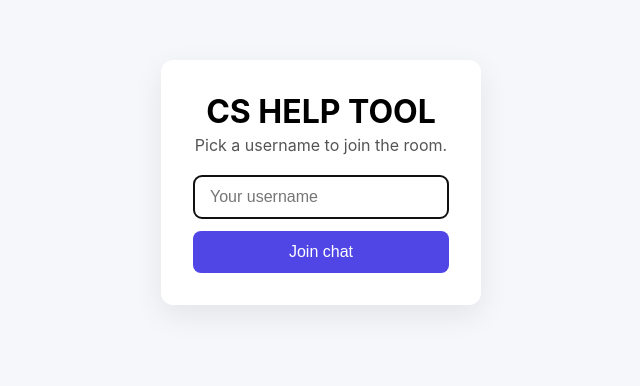
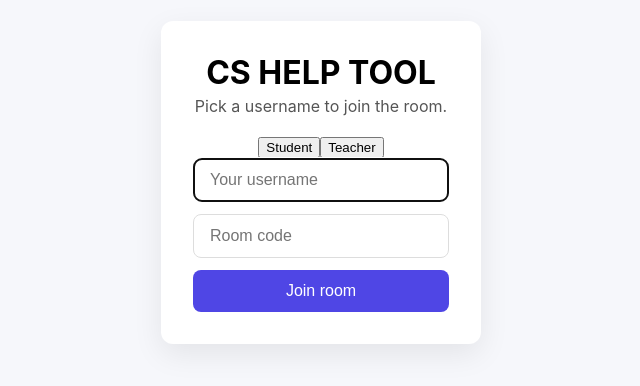
Before and after one commit to nnechi/CS-472, a React (Vite) app in the folder client/: page / in a window 1280 px wide. Shown: the part 218-604 px from the top of the page, without its empty margins (319-959 px from the left). Built offline with nearby package versions, Linux system fonts and the light colour scheme; no server answers; the HTML template or start-up script is replaced by a standard one.

Commit message:
Add room functionality
Teacher Vs Student roles on login
Teachers make the room
Students join the room

```diff
--- a/client/src/App.tsx
+++ b/client/src/App.tsx
@@ -4,19 +4,19 @@ import Chat from "./components/Chat";
 import { socket } from "./socket";
 
 export default function App() {
-  const [username, setUsername] = useState<string | null>(null);
-
-  // Called by <Login> when the user submits a name.
-  const handleJoin = (name: string) => {
-    setUsername(name);
-    socket.connect(); // open the socket only after we have a username
+  const [session, setSession] = useState<Session | null>(null);
+// Called by <Login> when the user submits a name.
+  const handleJoin = (payload: Session) => {
+    setSession(payload);
+    socket.connect(); // open the socket after login
   };
 
+
   // Not logged in yet -> show the username picker.
-  if (!username) {
+  if (!session) {
     return <Login onJoin={handleJoin} />;
   }
 
   // Logged in -> show the chat room.
-  return <Chat username={username} />;
+  return <Chat session={session} />;
 }
--- a/client/src/components/Chat.tsx
+++ b/client/src/components/Chat.tsx
@@ -1,34 +1,44 @@
 import { FormEvent, useEffect, useRef, useState } from "react";
 import { socket } from "../socket";
-import { ChatMessage } from "../types";
+import { ChatMessage, Role } from "../types";
+import { Session } from "../App";
 
 interface ChatProps {
-  username: string;
+  session: Session;
 }
 
-export default function Chat({ username }: ChatProps) {
+export default function Chat({ session }: ChatProps) {
   const [messages, setMessages] = useState<ChatMessage[]>([]);
   const [text, setText] = useState("");
+  const [room, setRoom] = useState(session.room);
   const bottomRef = useRef<HTMLDivElement>(null);
 
   // Subscribe to socket events once, when this component mounts.
   useEffect(() => {
     // The server sends the recent history right after we connect.
+    const onJoined = (payload: { room: string; role: Role }) =>
+      setRoom(payload.room);
     const onHistory = (history: ChatMessage[]) => setMessages(history);
-
     // Every new message (from anyone) arrives here and is appended.
     const onMessage = (message: ChatMessage) =>
       setMessages((prev) => [...prev, message]);
 
+    socket.on("joined", onJoined);
     socket.on("chat history", onHistory);
     socket.on("chat message", onMessage);
 
-    // Clean up listeners so we don't stack duplicates on re-render.
+    socket.emit("join", {
+      username: session.username,
+      role: session.role,
+      room: session.room,
+    });
+
     return () => {
+      socket.off("joined", onJoined);
       socket.off("chat history", onHistory);
       socket.off("chat message", onMessage);
     };
-  }, []);
+  }, [session]);
 
   // Auto-scroll to the newest message whenever the list changes.
   useEffect(() => {
@@ -40,7 +50,7 @@ export default function Chat({ username }: ChatProps) {
     const trimmed = text.trim();
     if (!trimmed) return;
     // Send to the server; it will save + broadcast back to everyone (us included).
-    socket.emit("chat message", { username, text: trimmed });
+    socket.emit("chat message", { text: trimmed });
     setText("");
   };
 
@@ -48,14 +58,26 @@ export default function Chat({ username }: ChatProps) {
     <div className="chat">
       <header className="chat-header">
         <span>CS HELP TOOL</span>
-        <span className="chat-username">You are {username}</span>
+        <span className="chat-username">
+          {session.username} · {session.role}
+        </span>
       </header>
+
+      {/* Room banner: teachers share this code with their students. */}
+      <div className="room-banner">
+        Room code: <strong>{room || "…"}</strong>
+        {session.role === "teacher" && (
+          <span className="room-hint"> — share this with your students</span>
+        )}
+      </div>
 
       <ul className="messages">
         {messages.map((m, i) => (
           <li
             key={i}
-            className={m.username === username ? "message own" : "message"}
+            className={
+              m.username === session.username ? "message own" : "message"
+            }
           >
             <span className="message-user">{m.username}</span>
             <span className="message-text">{m.text}</span>
--- a/client/src/components/Login.tsx
+++ b/client/src/components/Login.tsx
@@ -1,18 +1,26 @@
 import { FormEvent, useState } from "react";
+import { Role } from "../types";
 
 interface LoginProps {
-  onJoin: (username: string) => void;
+  onJoin: (payload: { username: string; role: Role; room: string }) => void;
 }
 
 export default function Login({ onJoin }: LoginProps) {
   const [name, setName] = useState("");
+  const [role, setRole] = useState<Role>("student"); // student by default
+  const [room, setRoom] = useState("");
 
   const handleSubmit = (e: FormEvent) => {
     e.preventDefault();
-    const trimmed = name.trim();
-    if (trimmed) {
-      onJoin(trimmed);
-    }
+    const trimmedName = name.trim();
+    if (!trimmedName) return;
+    // Students must supply a room code; teachers get one generated for them.
+    if (role === "student" && !room.trim()) return;
+    onJoin({
+      username: trimmedName,
+      role,
+      room: room.trim().toUpperCase(),
+    });
   };
 
   return (
@@ -20,6 +28,25 @@ export default function Login({ onJoin }: LoginProps) {
       <form className="login-card" onSubmit={handleSubmit}>
         <h1>CS HELP TOOL</h1>
         <p>Pick a username to join the room.</p>
+
+        {/* Role toggle: Student (default) or Teacher */}
+        <div className="role-toggle">
+          <button
+            type="button"
+            className={role === "student" ? "role active" : "role"}
+            onClick={() => setRole("student")}
+          >
+            Student
+          </button>
+          <button
+            type="button"
+            className={role === "teacher" ? "role active" : "role"}
+            onClick={() => setRole("teacher")}
+          >
+            Teacher
+          </button>
+        </div>
+
         <input
           className="login-input"
           value={name}
@@ -28,8 +55,19 @@ export default function Login({ onJoin }: LoginProps) {
           maxLength={32}
           autoFocus
         />
+
+        {role === "student" && (
+          <input
+            className="login-input"
+            value={room}
+            onChange={(e) => setRoom(e.target.value)}
+            placeholder="Room code"
+            maxLength={8}
+          />
+        )}
+
         <button className="login-button" type="submit">
-          Join chat
+          {role === "teacher" ? "Create room" : "Join room"}
         </button>
       </form>
     </div>
```
Also changed, not shown: 2 other files (tests, documents, lock files or other folders).
